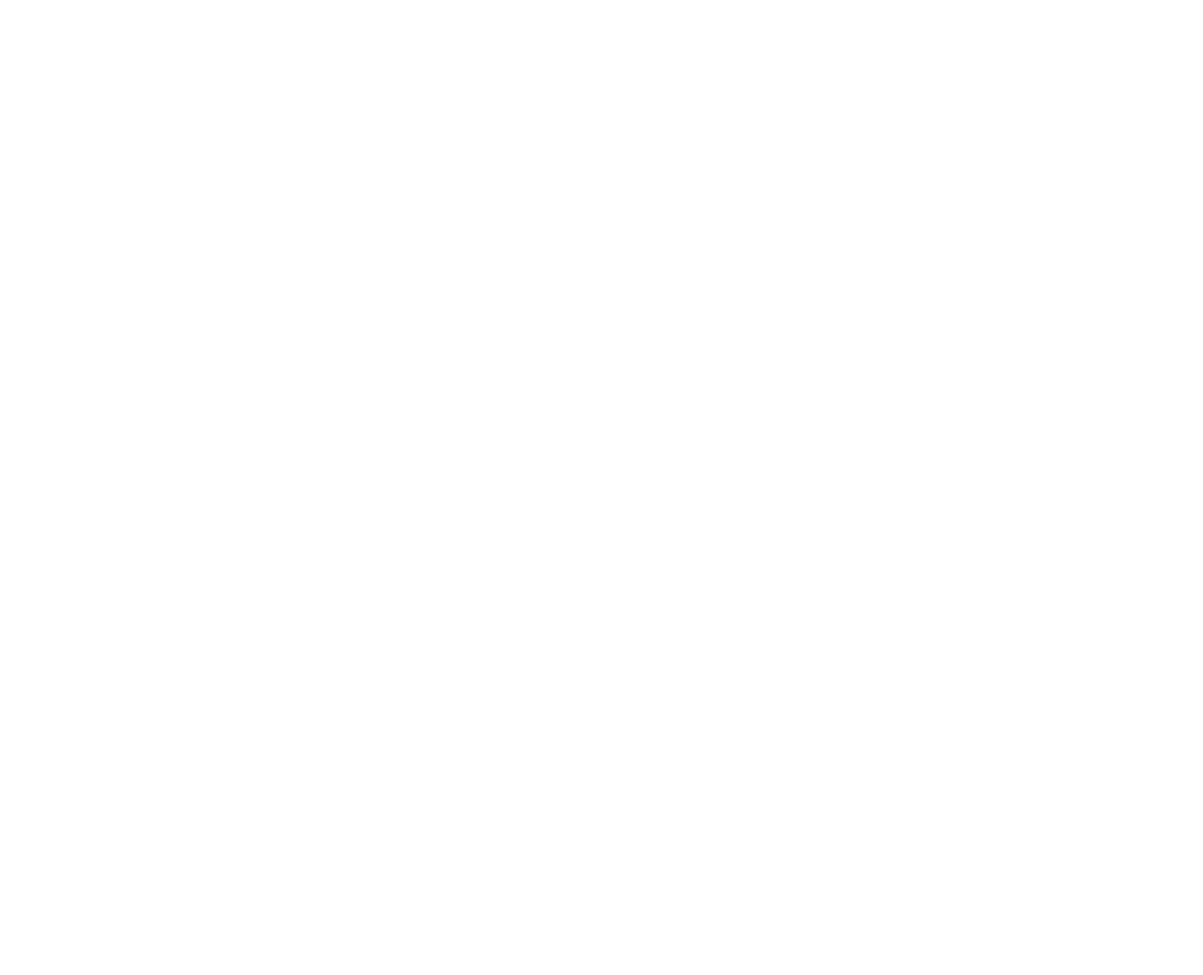
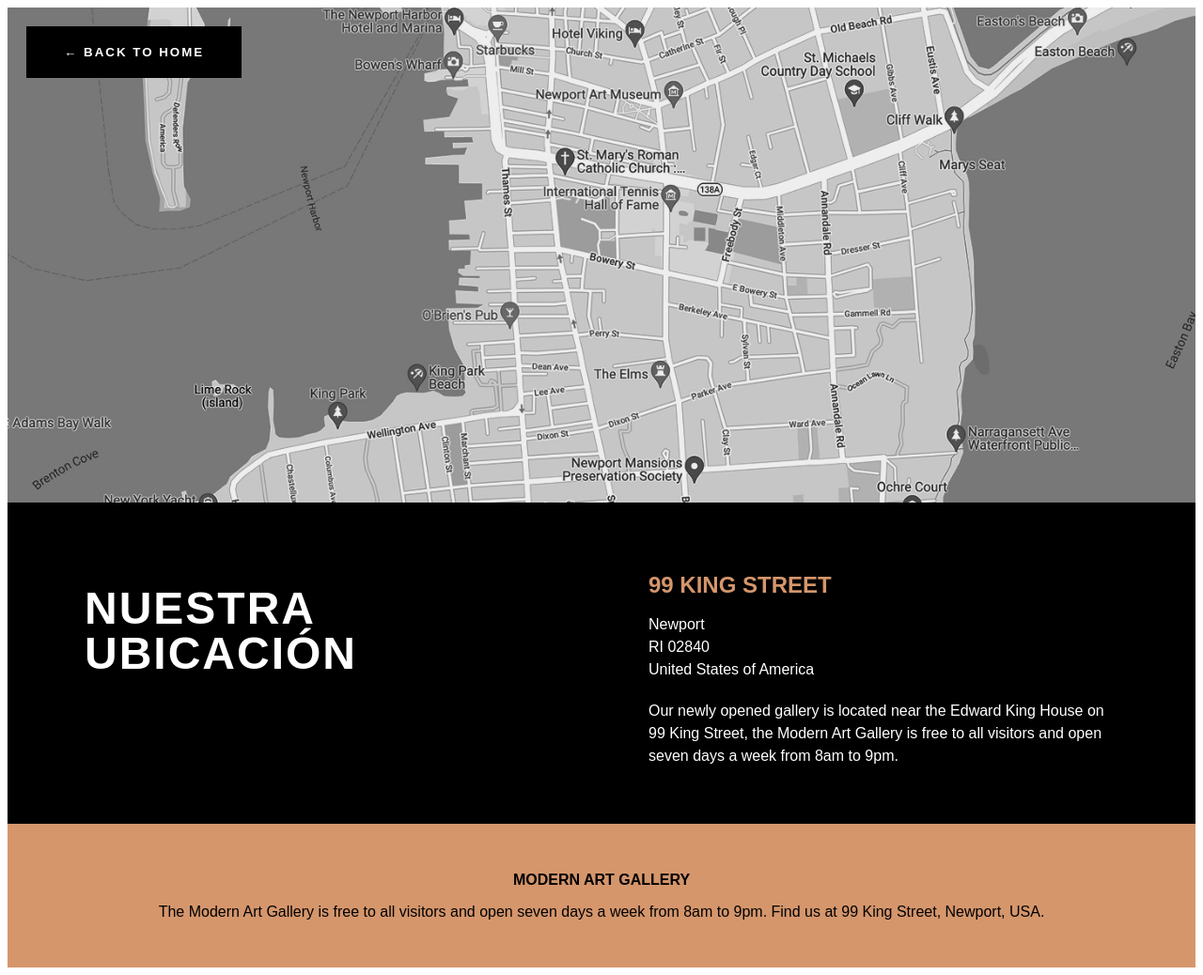
Before and after one commit to GaleedGutierrez/pv_tp1_grupo13, a website: page public/contacto.html in a window 1280 px wide. Shown: the whole page at 94% size. Before the commit the page ends 800 px from the top, so only its background shows below. Drawn offline with Linux system fonts and the light colour scheme.

Commit message:
feat: :sparkles: agregar estructura base HTML, archivo CSS y recursos de imágenes

```diff
--- a/public/contacto.html
+++ b/public/contacto.html
@@ -1,12 +1,46 @@
-<!doctype html>
+<!DOCTYPE html>
 <html lang="en">
-	<head>
-		<meta charset="UTF-8" />
-		<meta
+<head>
+  <meta charset="UTF-8">
+  <meta
 			name="viewport"
 			content="width=device-width, initial-scale=1.0"
 		/>
-		<title>Contacto</title>
-	</head>
-	<body></body>
+  <title>Contacto - ubicacion</title>
+  <link rel="stylesheet" href="/public/css/contacto.css">
+</head>
+<body>
+
+  <section class="map-section">
+    <button class="back-button"><a href="/public/index.html" class="button">← BACK TO HOME</a></button>
+    <img src="/public/assets/images/Bitmap.jpg" alt="Mapa de ubicación" class="mapa">
+  </section>
+
+  <section class="ubicacion-section">
+    <div class="ubicacion-container">
+
+      <div class="titulo">
+        <h2>NUESTRA<br>UBICACIÓN</h2>
+      </div>
+
+      <div class="direccion">
+        <h3>99 KING STREET</h3>
+        <p>Newport<br>RI 02840<br>United States of America</p>
+        <p class="descripcion">
+          Our newly opened gallery is located near the Edward King House on 99 King Street, the Modern Art Gallery is free to all visitors and open seven days a week from 8am to 9pm.
+        </p>
+      </div>
+    </div>
+  </section>
+
+  <footer class="footer">
+    <div class="footer-content">
+      <h4>MODERN ART GALLERY</h4>
+      <p>The Modern Art Gallery is free to all visitors and open seven days a week from 8am to 9pm. Find us at 99 King Street, Newport, USA.</p>
+      <div class="social-icons">
+      </div>
+    </div>
+  </footer>
+
+</body>
 </html>
--- /dev/null
+++ b/public/css/contacto.css
@@ -0,0 +1,102 @@
+body {
+	font-family: Arial, Helvetica, sans-serif;
+}
+
+.map-section {
+	position: relative;
+	height: auto;
+	width: 100%;
+}
+
+.mapa {
+	display: block;
+	width: 100%;
+}
+
+.back-button {
+	position: absolute;
+	left: 20px;
+	top: 20px;
+	padding: 10px 20px;
+	border: none;
+	background-color: black;
+	color: white;
+	font-weight: bold;
+	letter-spacing: 2px;
+	cursor: pointer;
+}
+
+.button {
+	display: inline-block;
+	padding: 10px 20px;
+	border-radius: 5px;
+	background-color: black;
+	color: white;
+	font-weight: bold;
+	text-decoration: none;
+}
+
+.ubicacion-section {
+	padding: 50px 0;
+	background-color: black;
+	color: white;
+}
+
+.ubicacion-container {
+	display: flex;
+	gap: 50px;
+	justify-content: space-between;
+	align-items: flex-start;
+	max-width: 1100px;
+	padding: 0 20px;
+	margin: 0 auto;
+}
+
+.titulo h2 {
+	font-family: var(--font-heading);
+	font-size: 48px;
+	font-weight: bold;
+	line-height: 1;
+	letter-spacing: 2px;
+}
+
+.direccion {
+	max-width: 500px;
+}
+
+.direccion h3 {
+	margin-bottom: 15px;
+	color: #d5966c;
+	font-size: 24px;
+}
+
+.direccion p {
+	margin-bottom: 10px;
+	line-height: 1.5;
+}
+
+.descripcion {
+	margin-top: 20px;
+	font-size: 16px;
+}
+
+.footer {
+	padding: 30px 20px;
+	background-color: #d5966c;
+	color: black;
+	text-align: center;
+}
+
+.footer-content h4 {
+	margin-bottom: 10px;
+	font-weight: bold;
+}
+
+.footer-content p {
+	margin-bottom: 20px;
+}
+
+.social-icons img {
+	width: 24px;
+	margin: 0 10px;
+}
```
Also changed, not shown: public/assets/images/Bitmap.jpg (added), public/assets/images/Group 6.png (added).
